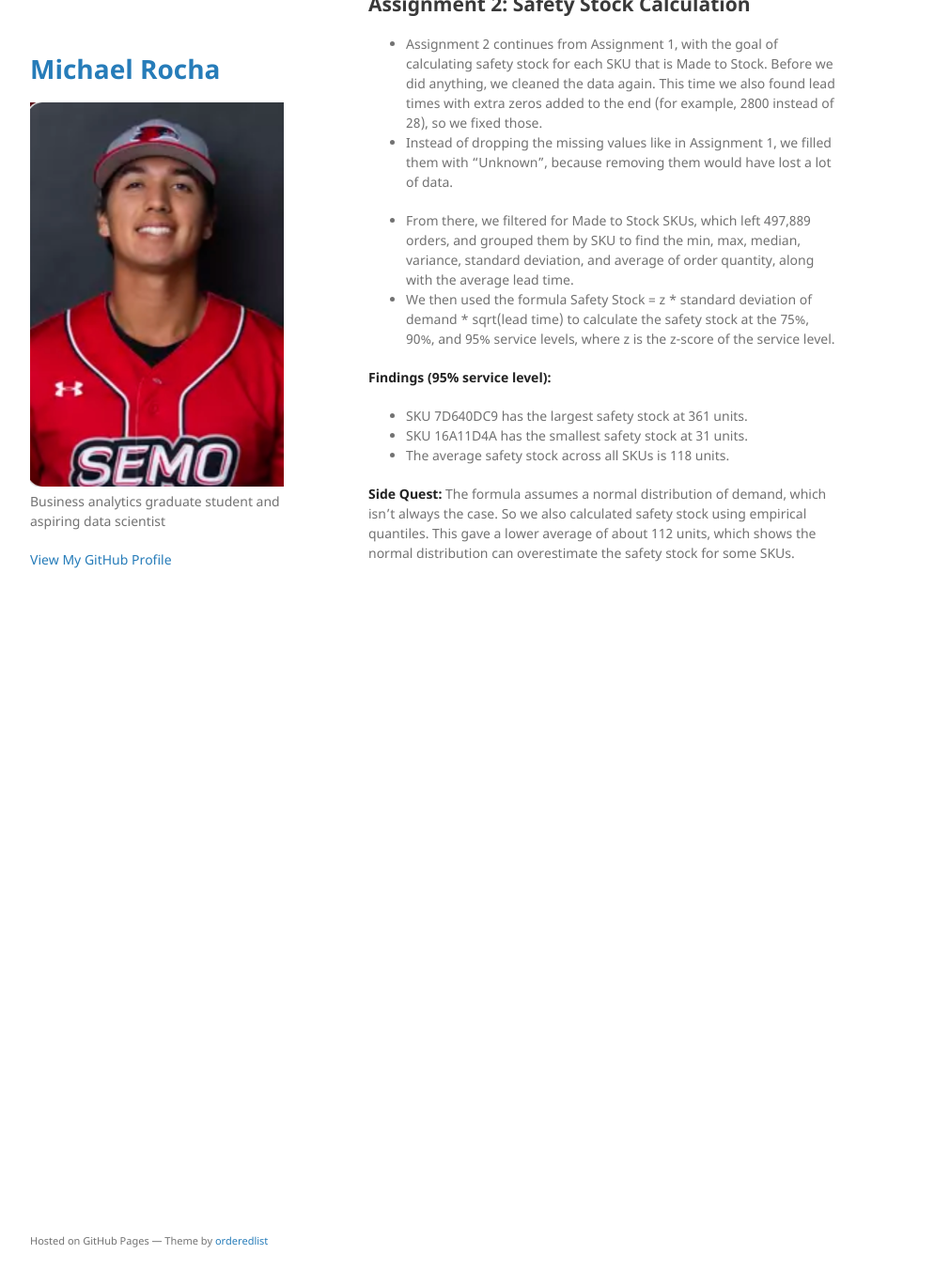
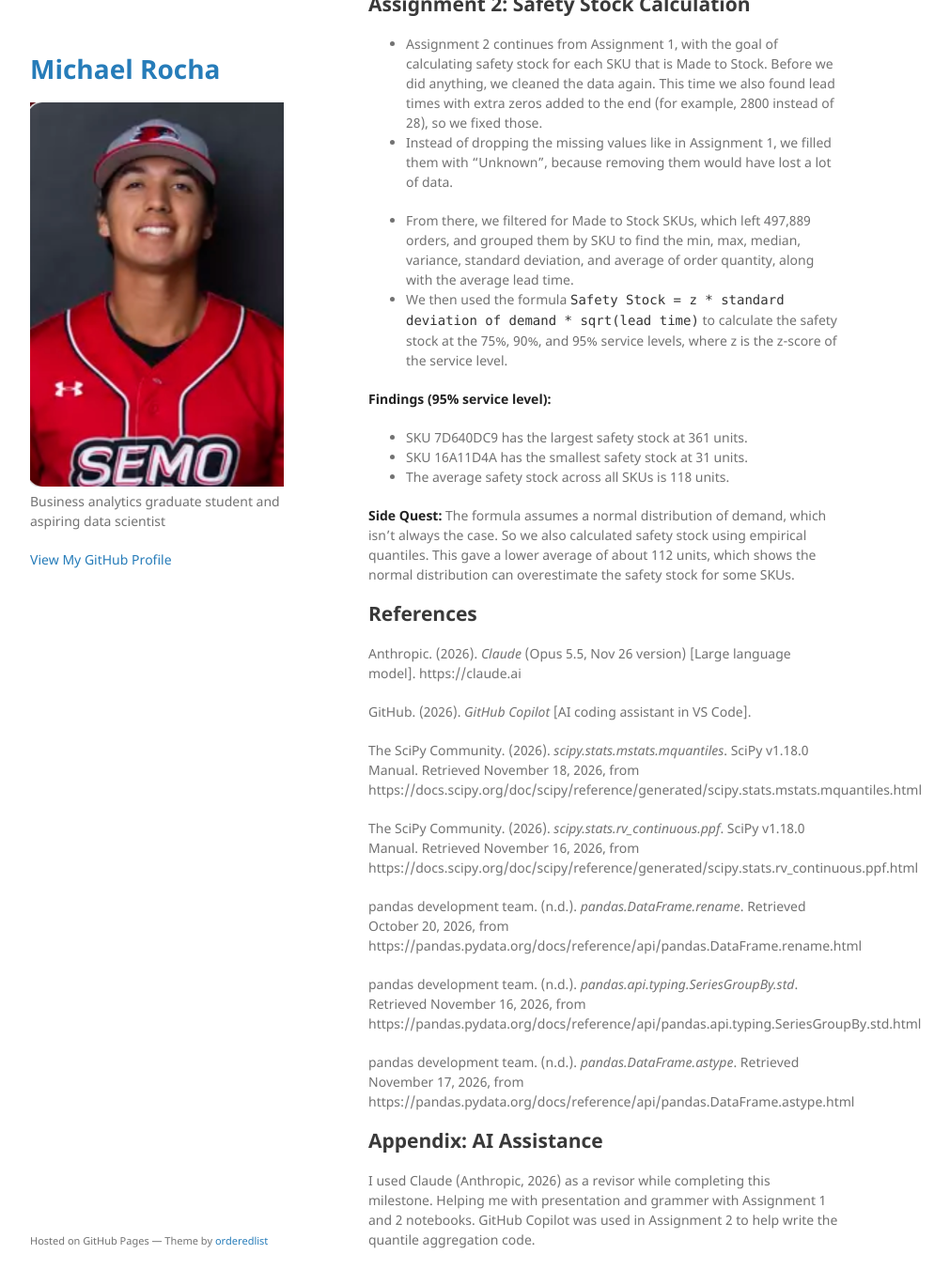
Before and after one commit to MichaelRocha728/MichaelRocha728.github.io, a Jekyll site: the page built from om620-assignments/index.md, in a window 1280 px wide and 1400 px high, scrolled down 1005 px. Shown: the top 1368 px of the window at 94% size, without its empty margins (178-1189 px from the left). Built offline with Jekyll 4.4.1, drawn with Linux system fonts in a browser that asks for light colours; before the commit the page ends 1674 px from its top, so only the background shows below that.

Commit message:
Update appendix

```diff
--- a/om620-assignments/index.md
+++ b/om620-assignments/index.md
@@ -31,7 +31,7 @@ The repository's data folder has the transaction dataset and the metadata. The n
 - Instead of dropping the missing values like in Assignment 1, we filled them with "Unknown", because removing them would have lost a lot of data.
 
 - From there, we filtered for Made to Stock SKUs, which left 497,889 orders, and grouped them by SKU to find the min, max, median, variance, standard deviation, and average of order quantity, along with the average lead time.
-- We then used the formula Safety Stock = z * standard deviation of demand * sqrt(lead time) to calculate the safety stock at the 75%, 90%, and 95% service levels, where z is the z-score of the service level.
+- We then used the formula `Safety Stock = z * standard deviation of demand * sqrt(lead time)` to calculate the safety stock at the 75%, 90%, and 95% service levels, where z is the z-score of the service level.
 
 **Findings (95% service level):**
 - SKU 7D640DC9 has the largest safety stock at 361 units.
@@ -40,3 +40,23 @@ The repository's data folder has the transaction dataset and the metadata. The n
 
 
 **Side Quest:** The formula assumes a normal distribution of demand, which isn't always the case. So we also calculated safety stock using empirical quantiles. This gave a lower average of about 112 units, which shows the normal distribution can overestimate the safety stock for some SKUs.
+
+## References
+
+Anthropic. (2026). *Claude* (Opus 5.5, Nov 26 version) [Large language model]. https://claude.ai
+
+GitHub. (2026). *GitHub Copilot* [AI coding assistant in VS Code].
+
+The SciPy Community. (2026). *scipy.stats.mstats.mquantiles*. SciPy v1.18.0 Manual. Retrieved November 18, 2026, from https://docs.scipy.org/doc/scipy/reference/generated/scipy.stats.mstats.mquantiles.html
+
+The SciPy Community. (2026). *scipy.stats.rv_continuous.ppf*. SciPy v1.18.0 Manual. Retrieved November 16, 2026, from https://docs.scipy.org/doc/scipy/reference/generated/scipy.stats.rv_continuous.ppf.html
+
+pandas development team. (n.d.). *pandas.DataFrame.rename*. Retrieved October 20, 2026, from https://pandas.pydata.org/docs/reference/api/pandas.DataFrame.rename.html
+
+pandas development team. (n.d.). *pandas.api.typing.SeriesGroupBy.std*. Retrieved November 16, 2026, from https://pandas.pydata.org/docs/reference/api/pandas.api.typing.SeriesGroupBy.std.html
+
+pandas development team. (n.d.). *pandas.DataFrame.astype*. Retrieved November 17, 2026, from https://pandas.pydata.org/docs/reference/api/pandas.DataFrame.astype.html
+
+## Appendix: AI Assistance
+
+I used Claude (Anthropic, 2026) as a revisor while completing this milestone. Helping me with presentation and grammer with Assignment 1 and 2 notebooks. GitHub Copilot was used in Assignment 2 to help write the quantile aggregation code.
```
